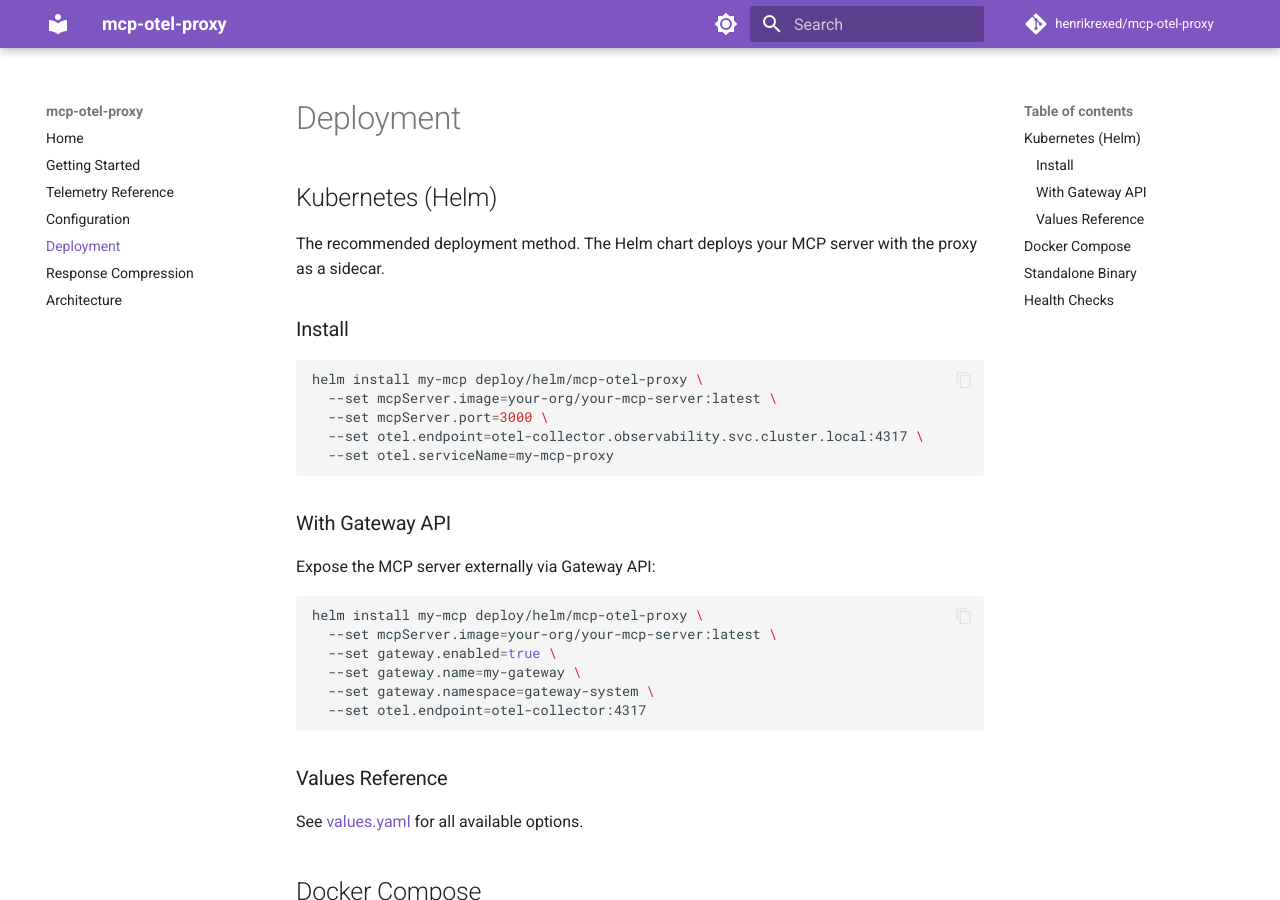
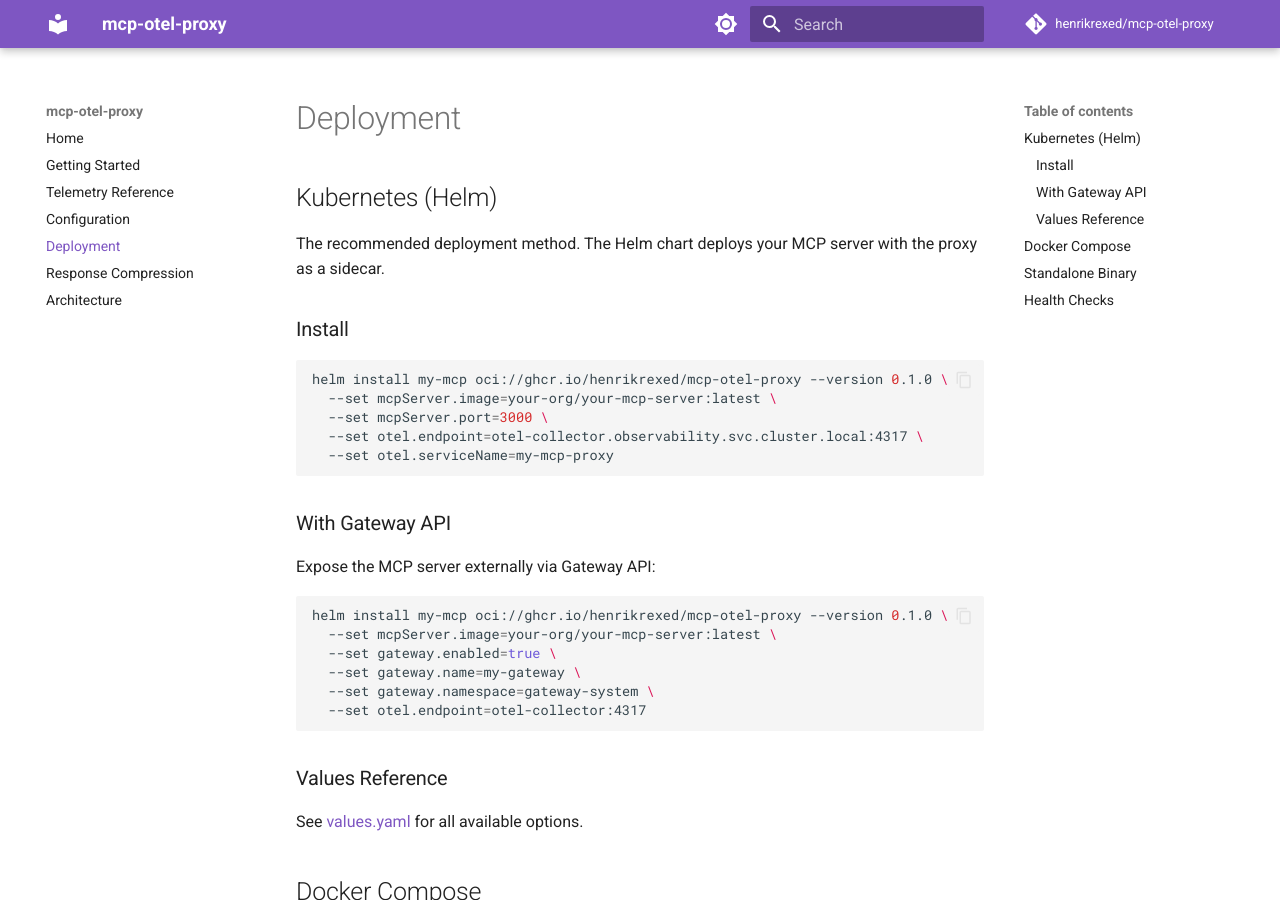
Before and after one commit to henrikrexed/mcp-proxy, an MkDocs documentation site: the page built from docs/docs/deployment.md, in a window 1280 px wide and 900 px high. Built offline with MkDocs 1.6.1 and Material for MkDocs 9.7.7, drawn with Linux system fonts in a browser that asks for light colours; comment, search, counter and statistics services are not loaded.

Commit message:
docs: update MkDocs with OCI Helm install commands

````diff
--- a/docs/docs/deployment.md
+++ b/docs/docs/deployment.md
@@ -7,7 +7,7 @@ The recommended deployment method. The Helm chart deploys your MCP server with t
 ### Install
 
 ```bash
-helm install my-mcp deploy/helm/mcp-otel-proxy \
+helm install my-mcp oci://ghcr.io/henrikrexed/mcp-otel-proxy --version 0.1.0 \
   --set mcpServer.image=your-org/your-mcp-server:latest \
   --set mcpServer.port=3000 \
   --set otel.endpoint=otel-collector.observability.svc.cluster.local:4317 \
@@ -19,7 +19,7 @@ helm install my-mcp deploy/helm/mcp-otel-proxy \
 Expose the MCP server externally via Gateway API:
 
 ```bash
-helm install my-mcp deploy/helm/mcp-otel-proxy \
+helm install my-mcp oci://ghcr.io/henrikrexed/mcp-otel-proxy --version 0.1.0 \
   --set mcpServer.image=your-org/your-mcp-server:latest \
   --set gateway.enabled=true \
   --set gateway.name=my-gateway \
````
Also changed, not shown: docs/docs/getting-started.md (+1 -1 lines), docs/docs/index.md (+1 -1 lines).
